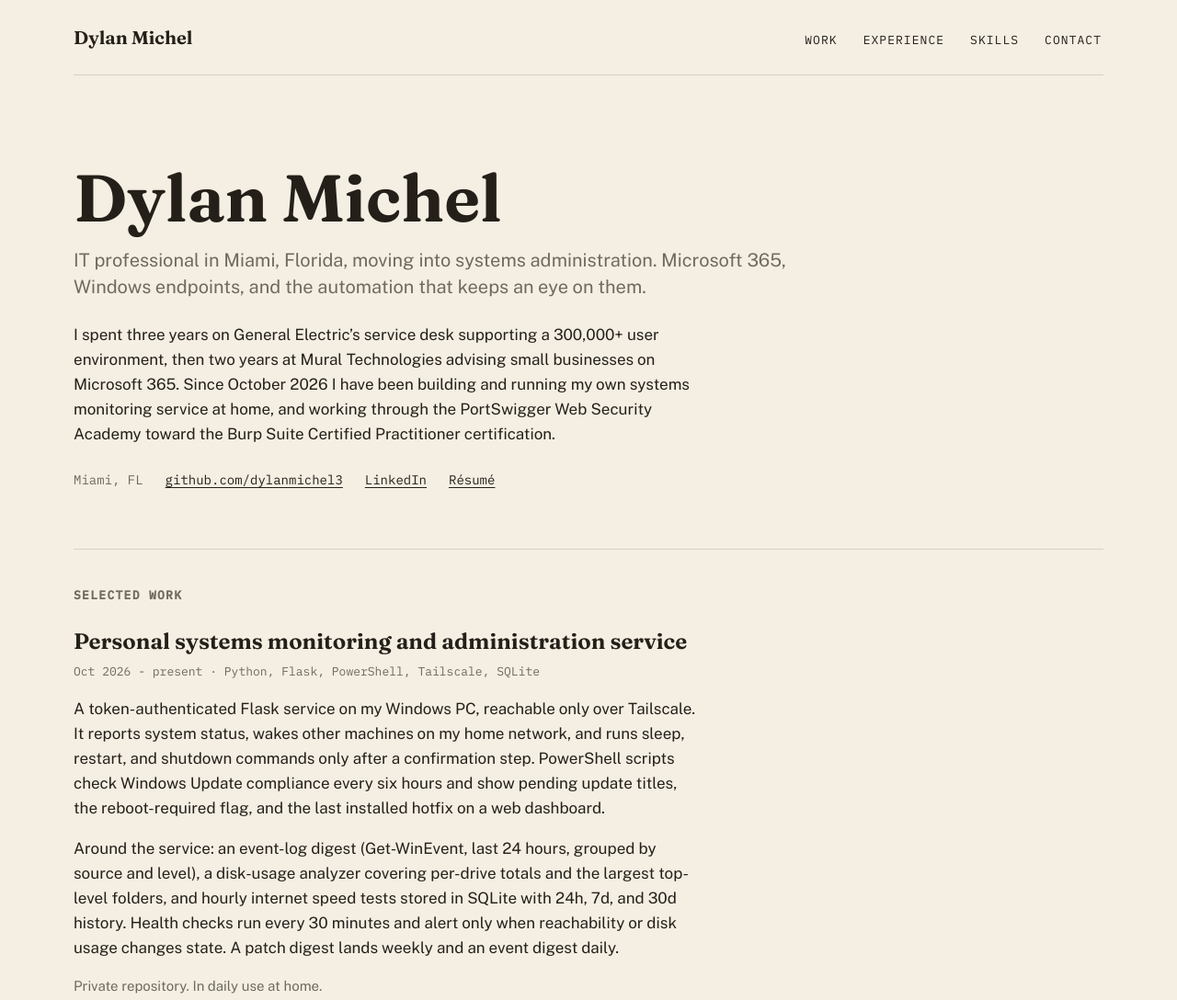
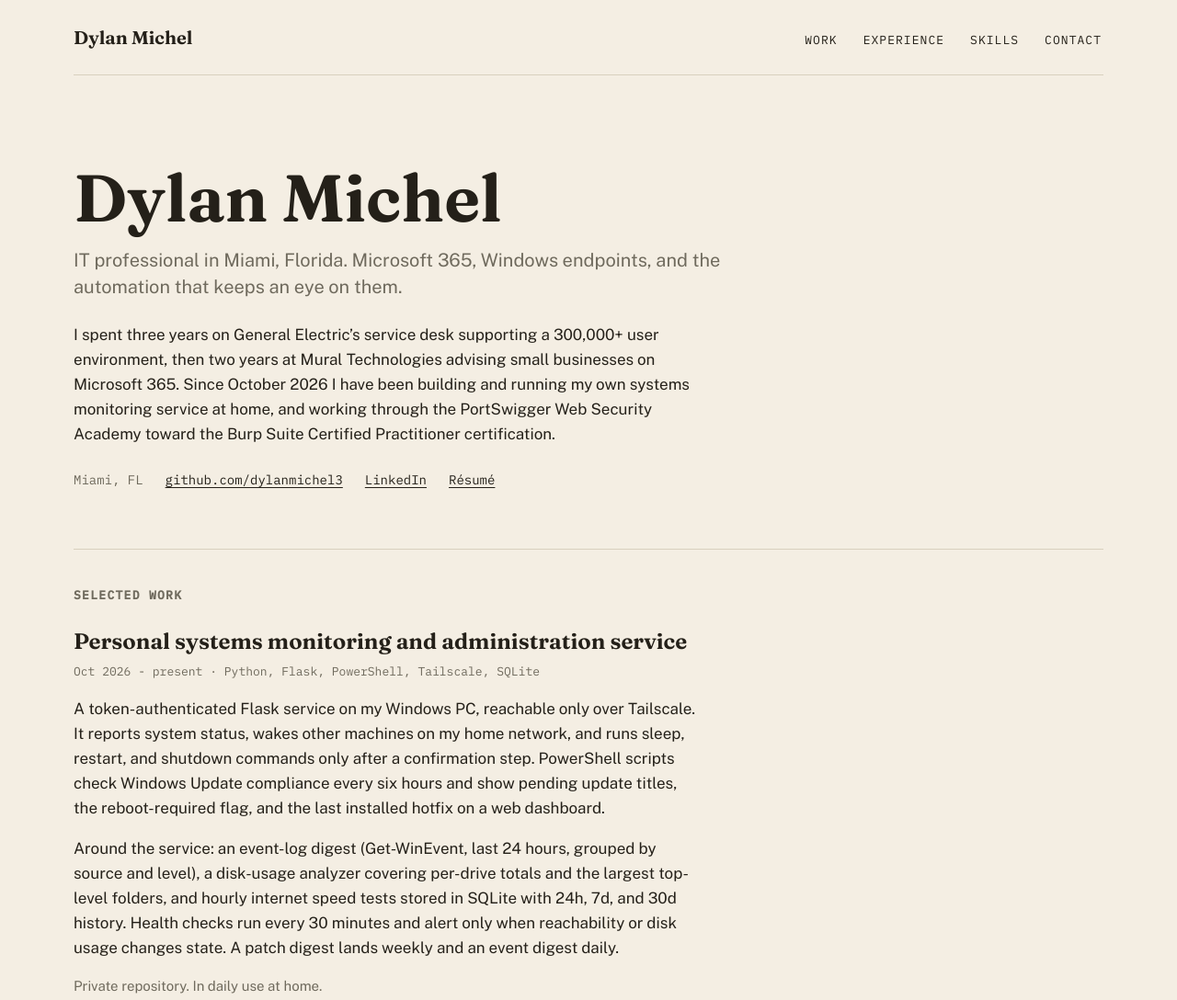
Before and after one commit to dylanmichel3/dylanmichel3.github.io, a plain HTML site: page index.html in a window 1280 px wide. Shown: the top 1088 px of the page at 92% size. Drawn offline with nearby package versions, Linux system fonts and the light colour scheme.

Commit message:
Keep intro general: drop 'moving into systems administration'

```diff
--- a/index.html
+++ b/index.html
@@ -4,7 +4,7 @@
 <meta charset="utf-8">
 <meta name="viewport" content="width=device-width, initial-scale=1">
 <title>Dylan Michel - Systems Administration &amp; Microsoft 365</title>
-<meta name="description" content="Dylan Michel is an IT professional in Miami, FL moving into systems administration: Microsoft 365, Windows endpoints, PowerShell and Python automation, and security monitoring projects.">
+<meta name="description" content="Dylan Michel is an IT professional in Miami, FL working across Microsoft 365, Windows endpoints, PowerShell and Python automation, and security monitoring projects.">
 <link rel="preconnect" href="https://fonts.googleapis.com">
 <link rel="preconnect" href="https://fonts.gstatic.com" crossorigin>
 <link href="https://fonts.googleapis.com/css2?family=Fraunces:opsz,wght@9..144,500;9..144,650&family=Public+Sans:wght@400;500;700&family=IBM+Plex+Mono:wght@400;500&display=swap" rel="stylesheet">
@@ -176,7 +176,7 @@
 <main id="main" class="wrap">
   <div class="intro" id="top">
     <h1>Dylan Michel</h1>
-    <p class="role">IT professional in Miami, Florida, moving into systems administration. Microsoft 365, Windows endpoints, and the automation that keeps an eye on them.</p>
+    <p class="role">IT professional in Miami, Florida. Microsoft 365, Windows endpoints, and the automation that keeps an eye on them.</p>
     <p>I spent three years on General Electric&rsquo;s service desk supporting a 300,000+ user environment, then two years at Mural Technologies advising small businesses on Microsoft 365. Since October 2026 I have been building and running my own systems monitoring service at home, and working through the PortSwigger Web Security Academy toward the Burp Suite Certified Practitioner certification.</p>
     <p class="meta-row">
       <span>Miami, FL</span>
```
